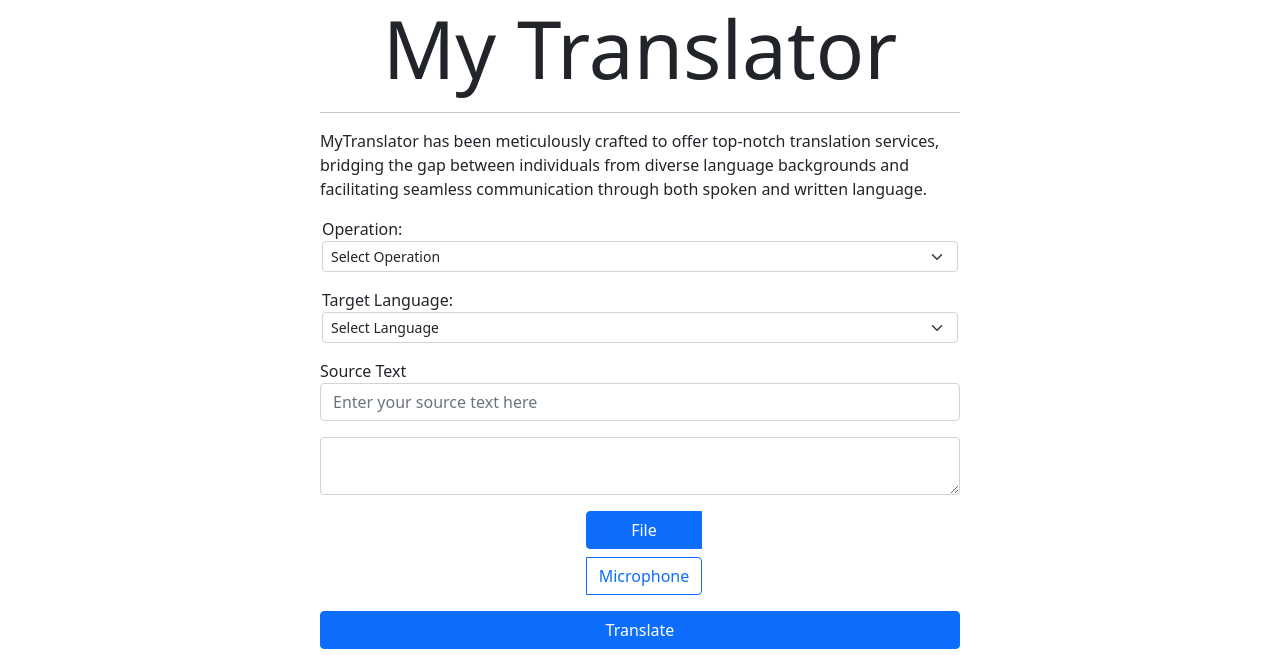
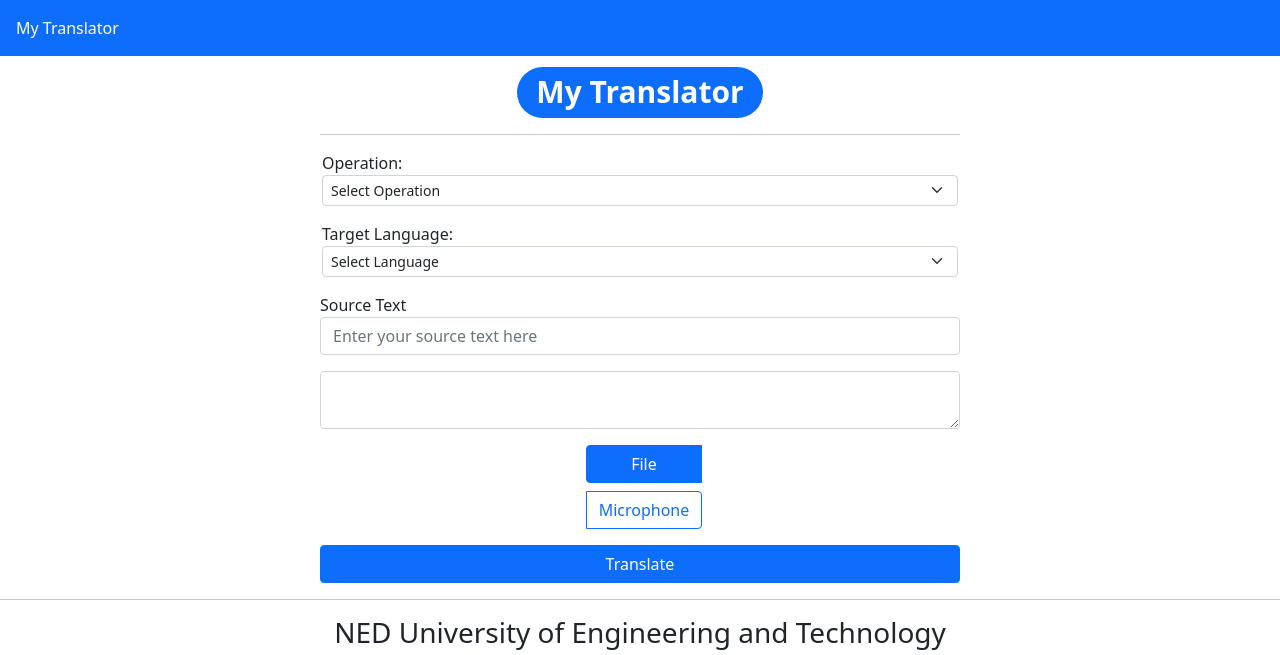
Before and after one commit to atifsalam78/Linguist, a Flask app: page / in a window 1280 px wide. Shown: the top 655 px of the page. Run offline with Flask 3, Linux system fonts and the light colour scheme.

Commit message:
Add files via upload

```diff
--- a/templates/index.html
+++ b/templates/index.html
@@ -6,18 +6,19 @@
     <title>My Translator</title>
     <!-- <link href = "{{url_for('static', filename='styles/style.css') }}" rel = "stylesheet" /> -->
     <link href="https://cdn.jsdelivr.net/npm/bootstrap@5.0.2/dist/css/bootstrap.min.css" rel="stylesheet" integrity="sha384-EVSTQN3/azprG1Anm3QDgpJLIm9Nao0Yz1ztcQTwFspd3yD65VohhpuuCOmLASjC" crossorigin="anonymous">
-
+    <div class="p-3 mb-2 bg-primary text-white">My Translator</div>
 </head>
 <body>
 
   <div class="d-grip gap-2 col-md-6 mx-auto mb-3, text-center">
-    <h1 class="display-1">My Translator</h1>
+    <h1><span class="badge rounded-pill badge bg-primary">My Translator</span></h1>
+    <!-- <h1>My Translator<span class="badge bg-secondary">My Translator</span></h1> -->
 
     <hr>
 
-    <p class="lead, text-start">
+    <!-- <p class="lead, text-start">
       MyTranslator has been meticulously crafted to offer top-notch translation services, bridging the gap between individuals from diverse language backgrounds and facilitating seamless communication through both spoken and written language.
-    </p>
+    </p>     -->
 
 
     <form action="/getData">
@@ -25,14 +26,14 @@
 
       <div class="row g-2">
         <div class="d-grip gap-2 col-md-6 mx-auto mb-3">
-        <label for="target_language">Operation:</label>
-        <select class="form-select form-select-sm" aria-label=".form-select-sm example" id="target_language" name="target_language">
+        <label for="operation">Operation:</label>
+        <select class="form-select form-select-sm" aria-label=".form-select-sm example" id="operation" name="operation">
             <option selected>Select Operation</option>
-            <option value="S2ST (Speech to Speech Translation)">S2ST (Speech to Speech Translation)</option>
-            <option value="S2TT (Speech to Text Translation)">S2TT (Speech to Text Translation)</option>
-            <option value="T2ST (Text to Speech Translation)">T2ST (Text to Speech Translation)</option>
-            <option value="T2TT (Text to Text Translation)">T2TT (Text to Text Translation)</option>
-            <option value="ASR (Automatic Speech Recognition)">ASR (Automatic Speech Recognition)</option>
+            <option value="S2ST">S2ST (Speech to Speech Translation)</option>
+            <option value="S2TT">S2TT (Speech to Text Translation)</option>
+            <option value="T2ST">T2ST (Text to Speech Translation)</option>
+            <option value="T2TT">T2TT (Text to Text Translation)</option>
+            <option value="ASR">ASR (Automatic Speech Recognition)</option>
         </select>
 
         <div class="mb-3">
@@ -42,11 +43,11 @@
         <label for="target_language">Target Language:</label>
         <select class="form-select form-select-sm" aria-label=".form-select-sm example" id="target_language" name="target_language">
             <option selected>Select Language</option>
-            <option value="English">English</option>
-            <option value="Urdu">Urdu</option>
-            <option value="French">French</option>
-            <option value="German">German</option>
-            <option value="Spanish">Spanish</option>
+            <option value="en">English</option>
+            <option value="ur">Urdu</option>
+            <option value="fr">French</option>
+            <option value="de">German</option>
+            <option value="es">Spanish</option>
         </select>
         </div>
       </div>
@@ -60,7 +61,7 @@
         </div>
 
 
-        <div class="mb-3 col-6 mx-auto">
+        <div class="mb-3 col-6 mx-auto overflow-auto">
           <div class="form-floating">
             <textarea class="form-control" placeholder="Leave a comment here" id="floatingTextarea"></textarea>
             <label for="floatingTextarea">{{ translated_text }}</label>
@@ -71,6 +72,7 @@
 
 
           <div class="btn-group d-grid gap-2 col-sm-1 mx-auto mb-3" role="group" aria-label="Basic radio toggle button group">
+
             <input type="radio" class="btn-check" name="btnradio" id="btnradio1" autocomplete="off" checked>
             <label class="btn btn-outline-primary" for="btnradio1">File</label>
 
```
